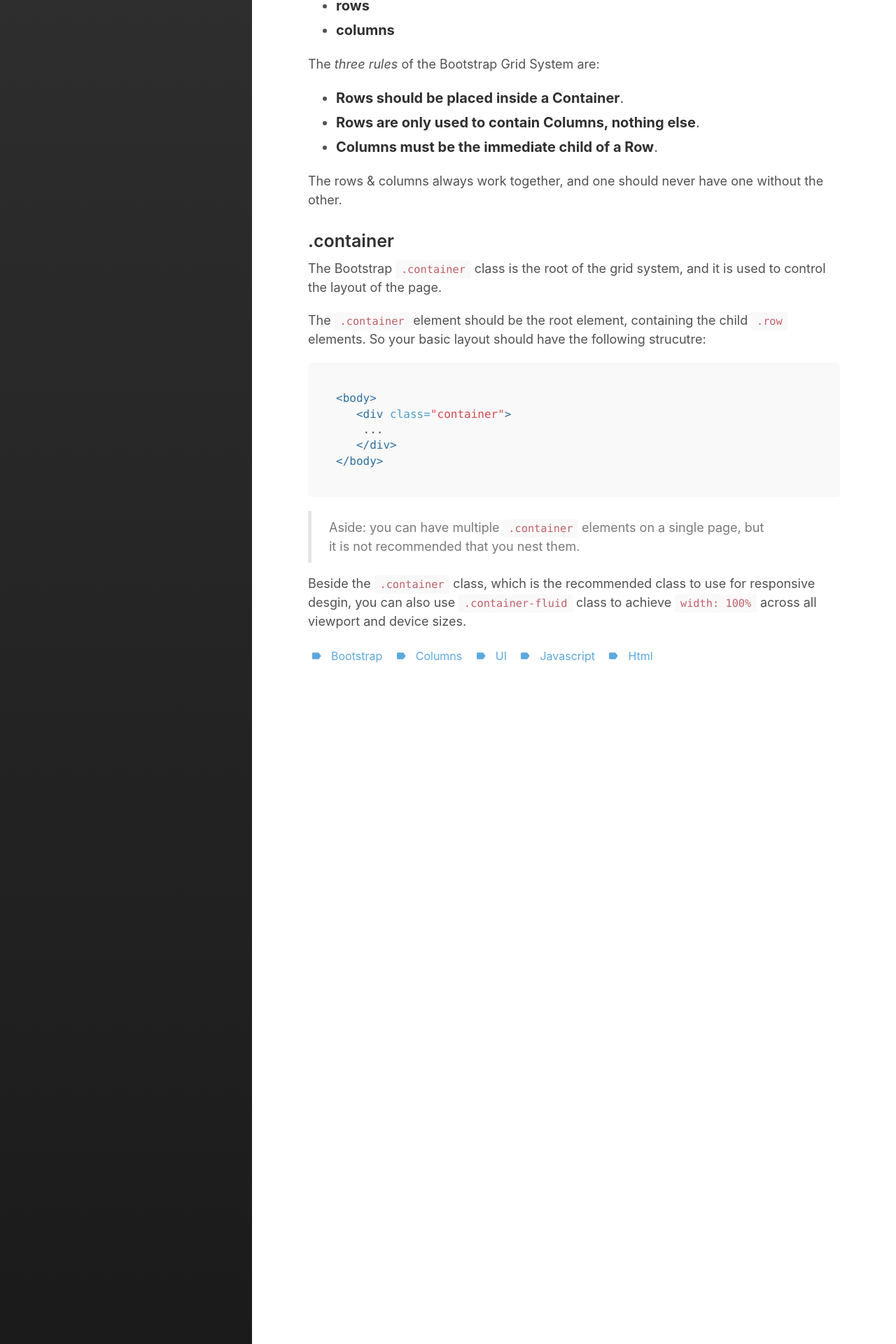
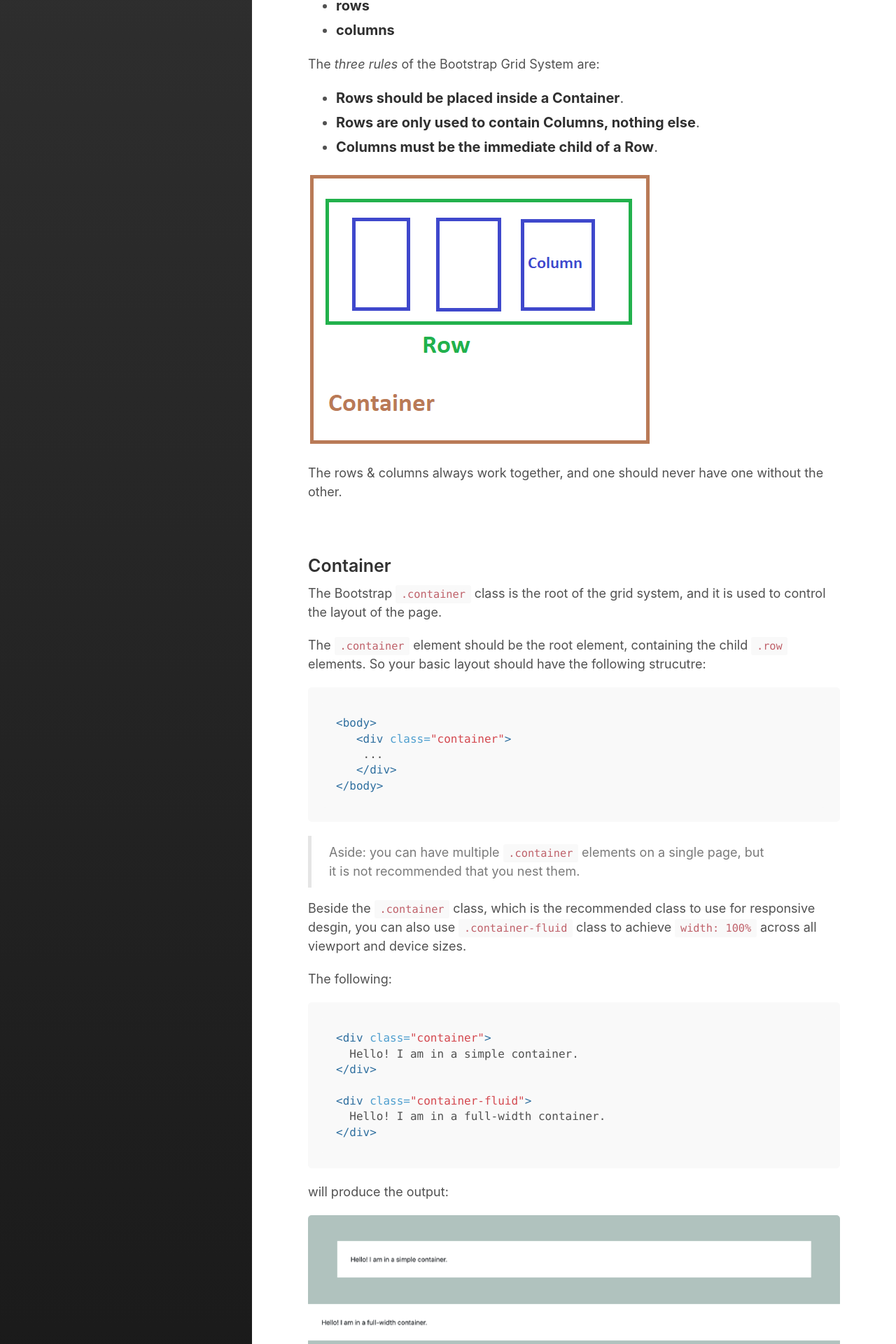
Before and after one commit to yiqu/yiqu.github.io, a Jekyll site: the page built from _posts/2019-10-12-bootstrap-columns.md, in a window 1280 px wide. Shown: the part 447-2367 px from the top of the page at 70% size. Built offline with Jekyll 4.4.1, drawn with Linux system fonts in a browser that asks for light colours; some web fonts are replaced; some of the changed text lies outside the part shown.

Commit message:
Update 2019-10-12-bootstrap-columns.md

````diff
--- a/_posts/2019-10-12-bootstrap-columns.md
+++ b/_posts/2019-10-12-bootstrap-columns.md
@@ -27,9 +27,16 @@
 * **Rows are only used to contain Columns, nothing else**.
 * **Columns must be the immediate child of a Row**.
 
+![alt text][container-row-column]
+
+[container-row-column]: https://raw.githubusercontent.com/yiqu/yiqu.github.io/master/assets/images/container-row-column.png "Container Row Column"
+
 The rows & columns always work together, and one should never have one without the other.
 
-### .container
+<br/>
+
+### Container
+
 The Bootstrap <code>.container</code> class is the root of the grid system, and it is used to control the layout of the page.
 
 The <code>.container</code> element should be the root element, containing the child <code>.row</code> elements.
@@ -47,3 +54,53 @@
 nest them.
 
 Beside the <code>.container</code> class, which is the recommended class to use for responsive desgin, you can also use <code>.container-fluid</code> class to achieve <code>width: 100%</code> across all viewport and device sizes.
+
+The following:
+
+```html
+<div class="container">
+  Hello! I am in a simple container.
+</div>
+
+<div class="container-fluid">
+  Hello! I am in a full-width container.
+</div>
+```
+will produce the output:
+
+![alt text][container]
+
+[container]: https://raw.githubusercontent.com/yiqu/yiqu.github.io/master/assets/images/container.png.png "Container"
+
+As you can see, there is a difference in the paddings between <code>container</code> and <code>container-fluid</code>.
+
+<br/>
+
+### Row
+
+Bootstrap rows positions your elements horizontally across the screen. Following Rule 2, they are used to wrap your <code>column</code> elements.
+
+You can as much rows you would like on your page, but they have to be in a <code>container</code>, like below:
+
+```html
+<div class="container">
+  <div class="row">
+    ...
+  </div>
+</div>
+```
+
+The row class will give a padding on both left and right side of the element, This is called "gutters" in Bootstrap. If you do not want
+these paddings, they can removed with the <code>.no-gutters</code> class. This removes the negative margins from <code>.row</code> and the horizontal padding from all immediate children columns.
+
+The following image shows the no gutters effect:
+
+![alt text][container]
+
+[NoGutter]: https://raw.githubusercontent.com/yiqu/yiqu.github.io/master/assets/images/gutters.png "GutterNo"
+
+> Aside: Need an edge-to-edge design? Drop the parent .container or .container-fluid.
+
+<br/>
+
+### Column
````
